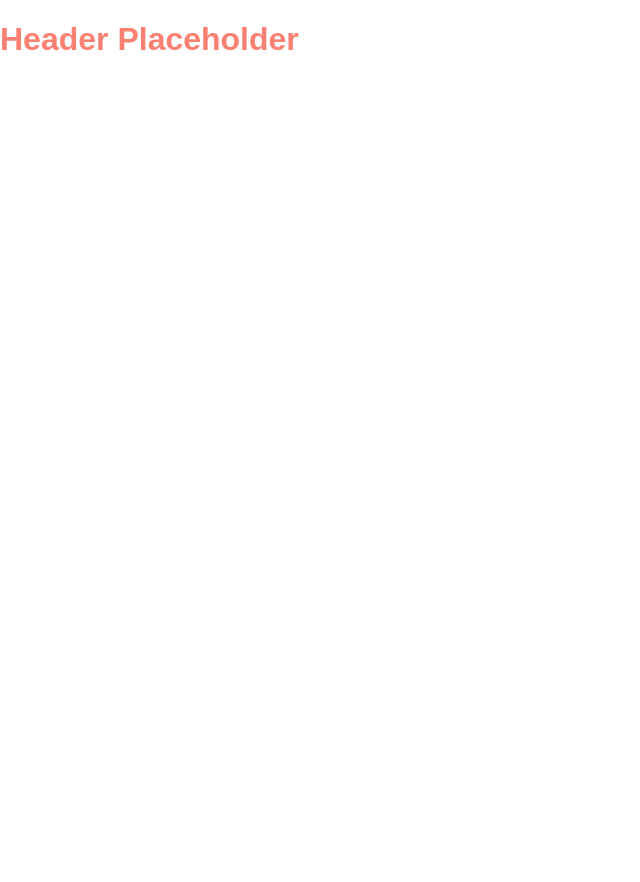
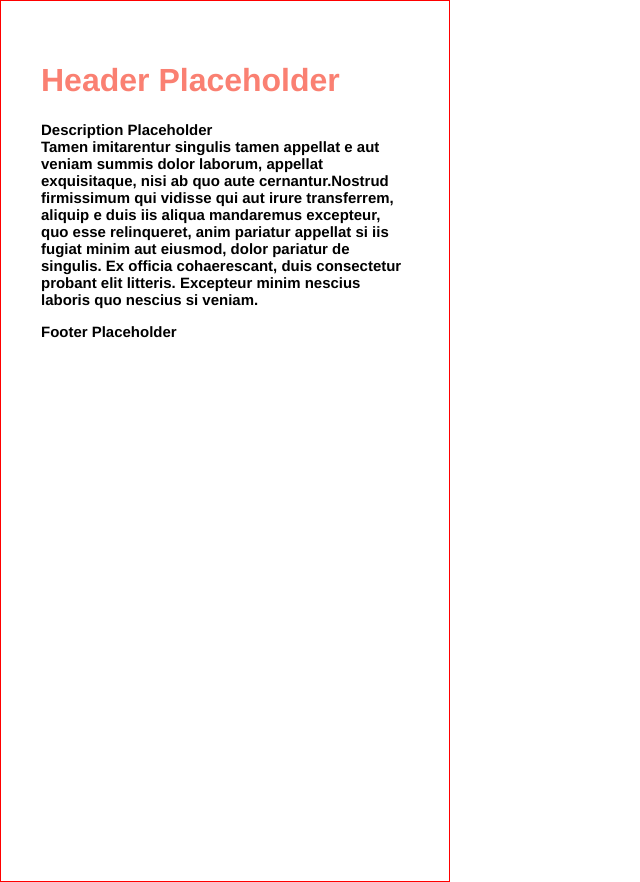
Before and after one commit to mentionbenjamin/portfolio-rebuild, a React (Create React App) app: page / in a window 1280 px wide. Shown: the whole page, without its empty margins (0-640 px from the left). Before the commit the page ends 800 px from the top, so only its background shows below. Built offline with nearby package versions, Linux system fonts and the light colour scheme.

Commit message:
adds Header, Description & Footer to SidePanelContainer (with placeholder text at the moment

```diff
--- /dev/null
+++ b/src/components/Description.js
@@ -0,0 +1,20 @@
+import React from 'react';
+
+const Description = (props) => {
+  return (
+    <div className="side-panel-description">
+      <h3>
+        Description Placeholder
+        <br></br>
+        Tamen imitarentur singulis tamen appellat e aut veniam summis dolor laborum,
+        appellat exquisitaque, nisi ab quo aute cernantur.Nostrud firmissimum qui
+        vidisse qui aut irure transferrem, aliquip e duis iis aliqua mandaremus
+        excepteur, quo esse relinqueret, anim pariatur appellat si iis fugiat minim aut
+        eiusmod, dolor pariatur de singulis. Ex officia cohaerescant, duis consectetur
+        probant elit litteris. Excepteur minim nescius laboris quo nescius si veniam.
+      </h3>
+    </div>
+  );
+}
+
+export default Description;
--- /dev/null
+++ b/src/components/Footer.js
@@ -0,0 +1,13 @@
+import React from 'react';
+
+const Footer = (props) => {
+  return (
+    <div className="side-panel-footer">
+      <h3>
+        Footer Placeholder
+      </h3>
+    </div>
+  );
+}
+
+export default Footer;
--- a/src/containers/SidePanelContainer.js
+++ b/src/containers/SidePanelContainer.js
@@ -1,5 +1,7 @@
 import React from 'react';
 import Header from '../components/Header.js';
+import Description from '../components/Description.js';
+import Footer from '../components/Footer.js';
 
 class SidePanelContainer extends React.Component {
   constructor(props) {
@@ -10,8 +12,10 @@ class SidePanelContainer extends React.Component {
 
   render() {
     return (
-      <div>
+      <div className="side-panel-wrapper">
         <Header />
+        <Description />
+        <Footer />
       </div>
     );
   }
--- a/src/index.css
+++ b/src/index.css
@@ -1,5 +1,4 @@
 body {
   margin: 0;
   padding: 0;
-  font-family: sans-serif;
 }
--- a/src/sidePanelContainer.css
+++ b/src/sidePanelContainer.css
@@ -1,3 +1,17 @@
+.side-panel-wrapper {
+  border: 1px solid red;
+  font-size: 1em;
+  padding: 2.5em;
+  max-width: 23em;
+  min-height: 100vh;
+  font-family: Helvetica;
+}
 .side-panel-header {
   color: salmon;
 }
+.side-panel-description {
+  font-size: 0.8em;
+}
+.side-panel-footer {
+  font-size: 0.8em;
+}
```
Also changed, not shown: src/logo.svg (deleted).
